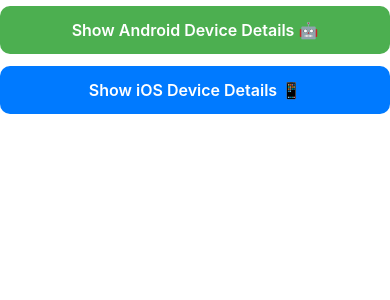
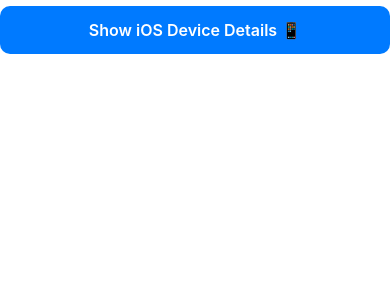
Before and after one commit to yashrajsinh/NativeModules, a React Native app: screen / in a window 390 px wide. Shown: the top 300 px of the page. Built offline with nearby package versions, Linux system fonts and the light colour scheme.

Commit message:
Conditional rendering
- button shows based os

```diff
--- a/App.tsx
+++ b/App.tsx
@@ -5,31 +5,30 @@
  * @format
  */
 
-import { NativeModules, StyleSheet } from 'react-native';
+import { NativeModules, StyleSheet, Platform } from 'react-native';
 import { SafeAreaProvider, SafeAreaView } from 'react-native-safe-area-context';
-//custom toast
-import Toast from 'react-native-toast-message';
 
 //component
 import ShowButton from './src/components/ShowButton/ShowButton';
-
+const isAndroid = Platform.OS === 'android';
 function App() {
   return (
     <SafeAreaProvider>
       <SafeAreaView style={styles.container}>
         <ShowButton
-          title="Show Android Device Details 🤖"
-          onPress={() => NativeModules.DeviceModule.openDeviceInfoScreen()}
-          backgroundColor="#4CAF50"
-        />
-
-        <ShowButton
-          title="Show iOS Device Details 📱"
-          onPress={() => NativeModules.iOSDeviceInfoModule.openDeviceScreen()}
-          backgroundColor="#007AFF"
+          title={
+            isAndroid
+              ? 'Show Android Device Details 🤖'
+              : 'Show iOS Device Details 📱'
+          }
+          onPress={() =>
+            isAndroid
+              ? NativeModules.DeviceModule.openDeviceInfoScreen()
+              : NativeModules.iOSDeviceInfoModule.openDeviceScreen()
+          }
+          backgroundColor={isAndroid ? '#4CAF50' : '#007AFF'}
         />
       </SafeAreaView>
-      <Toast />
     </SafeAreaProvider>
   );
 }
@@ -39,13 +38,12 @@
   },
   button: {
     backgroundColor: '#4CAF50', // nice green
-    paddingVertical: 14,
+    paddingVertical: 20,
     paddingHorizontal: 20,
     borderRadius: 10,
     alignItems: 'center',
     justifyContent: 'center',
     elevation: 5, // Android shadow
-    marginHorizontal: 20, // adds space left & right
   },
   text: {
     color: '#fff',
```
